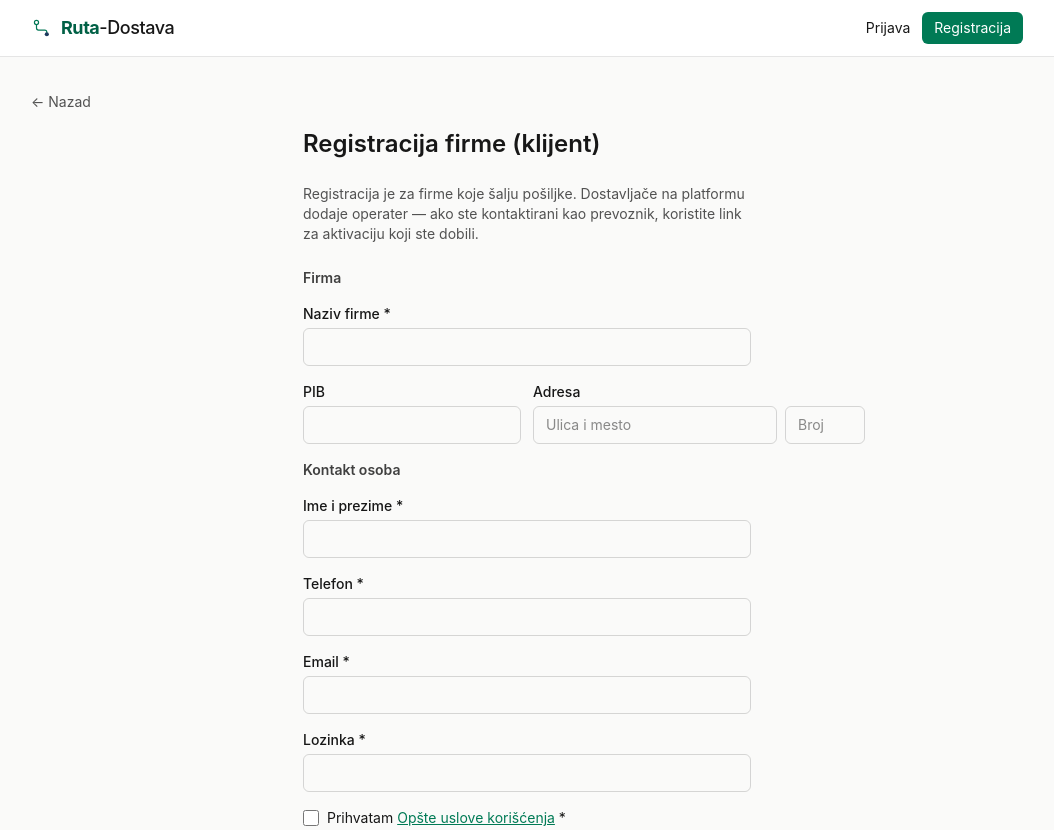
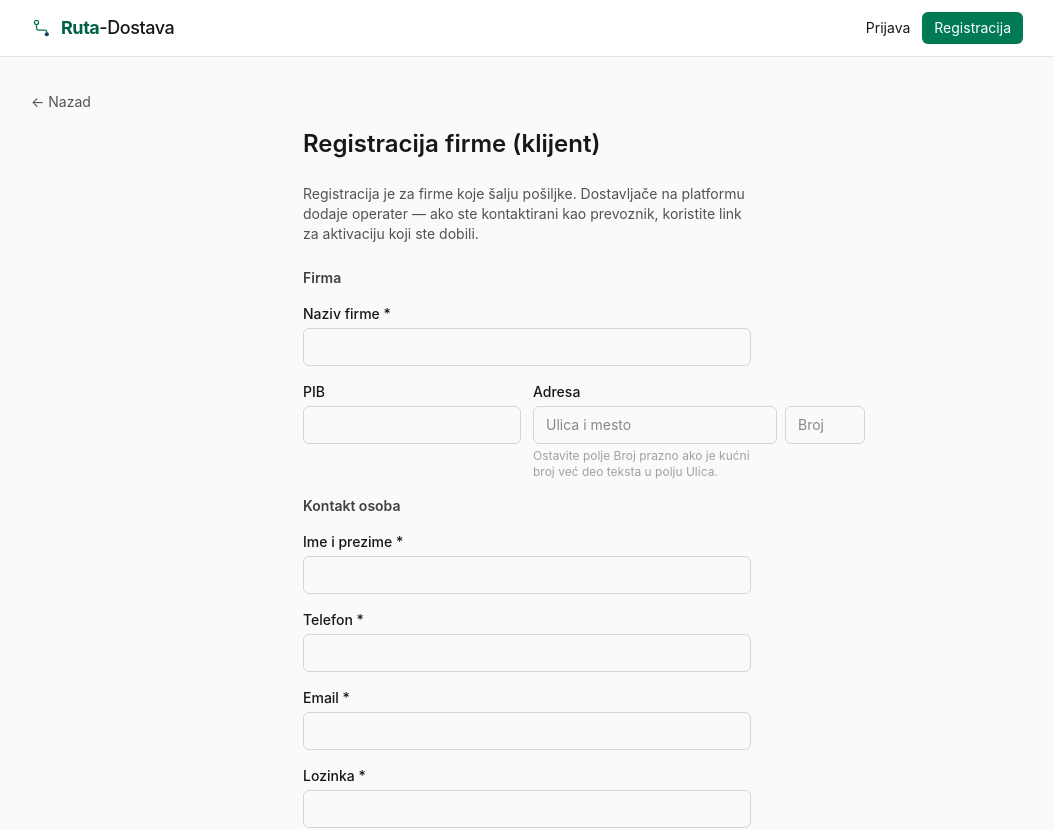
Before and after one commit to bojan3747-hub/Ruta-delivery, a Next.js app: page /registracija in a window 1280 px wide. Shown: the top 830 px of the page, without its empty margins (113-1167 px from the left). Built offline with nearby package versions, Linux system fonts and the light colour scheme; no server answers.

Commit message:
Bugfix: klik na predlog adrese sad upisuje pun tekst i sprecava dupli kucni broj

```diff
--- a/src/components/AddressPicker.tsx
+++ b/src/components/AddressPicker.tsx
@@ -20,6 +20,17 @@ interface Suggestion {
  * kombinovanog stringa, pa ne želimo da force-ujemo dupli unos. Ako se
  * polje Broj ne popuni, šalje se samo uneta ulica — nepromenjeno u odnosu
  * na raniji format jednog polja.
+ *
+ * BAGFIX (prijavio korisnik, 2026-09-09): klik na predlog iz autocomplete
+ * liste je ranije SAMO markirao predlog za mapu, ne i menjao tekst u polju
+ * Ulica — ako je korisnik kliknuo pre nego što je dovršio kucanje, u polju
+ * je ostajao nedovršen tekst (npr. "jovana be" umesto pune ulice). Dodatno,
+ * kad predlog već sadrži kućni broj (has_housenumber), a korisnik je ISTO
+ * TAKO popunio odvojeno polje Broj, broj se duplirao u finalnoj adresi
+ * (npr. "Ulica 16 16"). Sad klik na predlog upisuje pun, tačan tekst u
+ * Ulicu, i prazni Broj SAMO kad predlog već nosi kućni broj (kad ne nosi,
+ * već uneti Broj ostaje netaknut — ista logika kao pre, samo primenjena
+ * selektivno).
  */
 export function AddressPicker({
   name,
@@ -118,9 +129,16 @@ export function AddressPicker({
                     type="button"
                     onMouseDown={() => {
                       setSelected(s);
-                      // Ne prepisujemo uneti tekst predlogom — ako korisnik unese
-                      // broj koji baza nema, taj broj ostaje sačuvan u polju.
-                      setResolvedQuery(query);
+                      // Upisujemo pun, tačan tekst predloga u polje — vidi
+                      // BAGFIX napomenu u komentaru iznad komponente.
+                      setQuery(s.display_name);
+                      setResolvedQuery(s.display_name);
+                      // Predlog već sadrži kućni broj -> praznimo Broj da
+                      // izbegnemo dupliranje (npr. "Ulica 16" + "16").
+                      // Ako predlog NE sadrži broj, već uneti Broj ostaje.
+                      if (s.has_housenumber) {
+                        setBroj("");
+                      }
                       setSuggestions([]);
                       setOpen(false);
                     }}
@@ -142,6 +160,10 @@ export function AddressPicker({
           className={`w-20 ${baseInputClass}`}
         />
       </div>
+      <p className="mt-1 text-xs text-neutral-400">
+        Ostavite polje Broj prazno ako je kućni broj već deo teksta u polju
+        Ulica.
+      </p>
 
       {selected && token && (
         <>
--- a/src/components/StreetNumberFields.tsx
+++ b/src/components/StreetNumberFields.tsx
@@ -58,6 +58,10 @@ export function StreetNumberFields({
           className={`${bareInputClass} w-20`}
         />
       </div>
+      <p className="mt-1 text-xs text-neutral-400">
+        Ostavite polje Broj prazno ako je kućni broj već deo teksta u polju
+        Ulica.
+      </p>
     </div>
   );
 }
```
